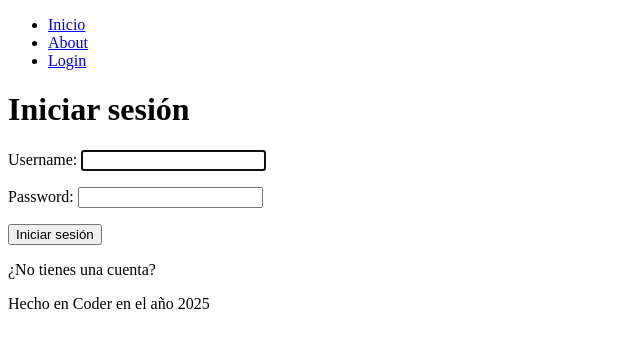
After one commit to naru6798/mi_primera_pagina_python, a Django app: page /login/ in a window 1280 px wide. The commit adds this page. Shown: the top 348 px of the page, without its empty margins (0-640 px from the left). Run offline with Django 5.2, Linux system fonts and the light colour scheme.

Commit message:
Login hecho

```diff
--- /dev/null
+++ b/src/principal/forms.py
@@ -0,0 +1,6 @@
+from django.contrib.auth.forms import AuthenticationForm
+
+class LoginForm(AuthenticationForm):
+    class Meta:
+        model = AuthenticationForm
+        fields = ['username', 'password']
--- a/src/principal/templates/componentes/nav.html
+++ b/src/principal/templates/componentes/nav.html
@@ -1,7 +1,17 @@
 <nav>
     <ul>
-        <a href="{% url 'principal:index' %}">Inicio</a>
-        <li><a href="{% url 'producto:index' %}">App producto</a></li> <!--Cuidado de no dejar espacio luego del producto: -->
-        <li><a href="{% url 'principal:about' %}">About</a></li>
+        <li><a href="{% url 'principal:index' %}">Inicio</a></li>
+        {% if user.is_authenticated %}
+            <li><a href="{% url 'producto:index' %}">App producto</a></li> <!--Cuidado de no dejar espacio luego del producto: -->
+            <li><a href="{% url 'principal:about' %}">About</a></li>
+            <form action="{% url 'principal:logout' %}" method="post">
+                {% csrf_token %}
+                <button type="submit">Cerrar sesión</button>
+            </form>
+        {% else %}
+            <li><a href="{% url 'principal:about' %}">About</a></li>
+            <li><a href="{% url 'principal:login' %}">Login</a></li>
+        {% endif %}
+
     </ul>
 </nav>
--- /dev/null
+++ b/src/principal/templates/principal/login.html
@@ -0,0 +1,13 @@
+{% extends 'principal/base.html' %}
+
+{% block content %}
+    <h1>Iniciar sesión</h1>
+    <form method="post">
+        {% csrf_token %}
+        {{ form.as_p }}
+        <button type="submit">Iniciar sesión</button>
+    </form>
+    <p>
+        ¿No tienes una cuenta?
+    </p>
+{% endblock content %}
--- /dev/null
+++ b/src/principal/templates/principal/logout.html
@@ -0,0 +1,6 @@
+{% extends 'principal/base.html' %}
+
+{% block content %}
+    <p>Has cerrado sesión correctamente</p>
+    <a href="{% url 'principal:index' %}"><button>Volver</button></a>
+{% endblock content %}
--- a/src/principal/urls.py
+++ b/src/principal/urls.py
@@ -1,4 +1,5 @@
 from django.urls import path
+from django.contrib.auth.views import LogoutView
 
 from . import views
 
@@ -7,4 +8,6 @@ app_name = 'principal'
 urlpatterns = [
     path('', views.index, name = 'index'),
     path('about/', views.about, name = 'about'),
+    path('login/', views.MiLoginView.as_view(), name='login'),
+    path('logout/', LogoutView.as_view(template_name='principal/logout.html'), name='logout')
 ]
--- a/src/principal/views.py
+++ b/src/principal/views.py
@@ -1,5 +1,15 @@
 from django.shortcuts import render
 from django.http import HttpResponse
+from django.contrib.auth.views import LoginView
+from .forms import LoginForm
+from django.urls import reverse_lazy
+
+class MiLoginView(LoginView):
+    template_name = 'principal/login.html'
+    authentication_form = LoginForm
+    next_page = reverse_lazy('principal:index')
+
+
 # from .models import Cliente
 
 def index(request):
```
Also changed, not shown: src/db.sqlite3.
